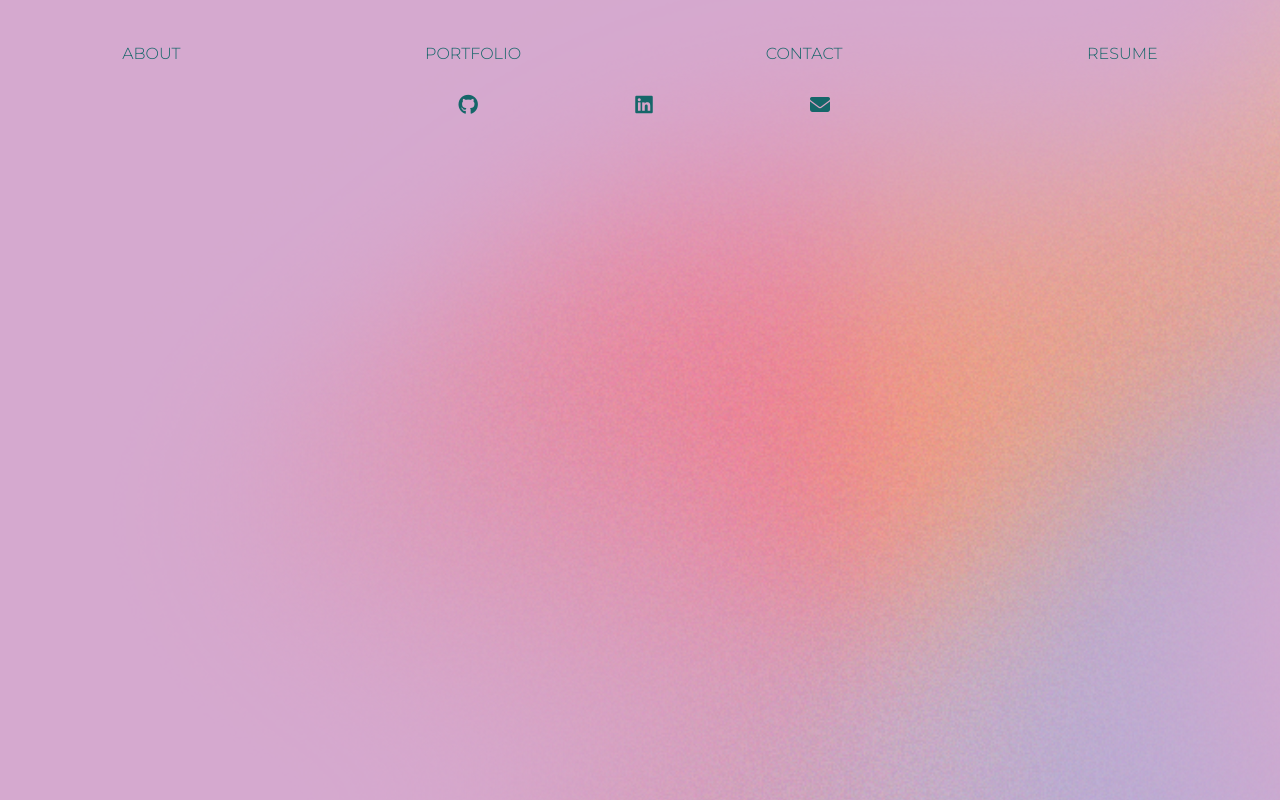
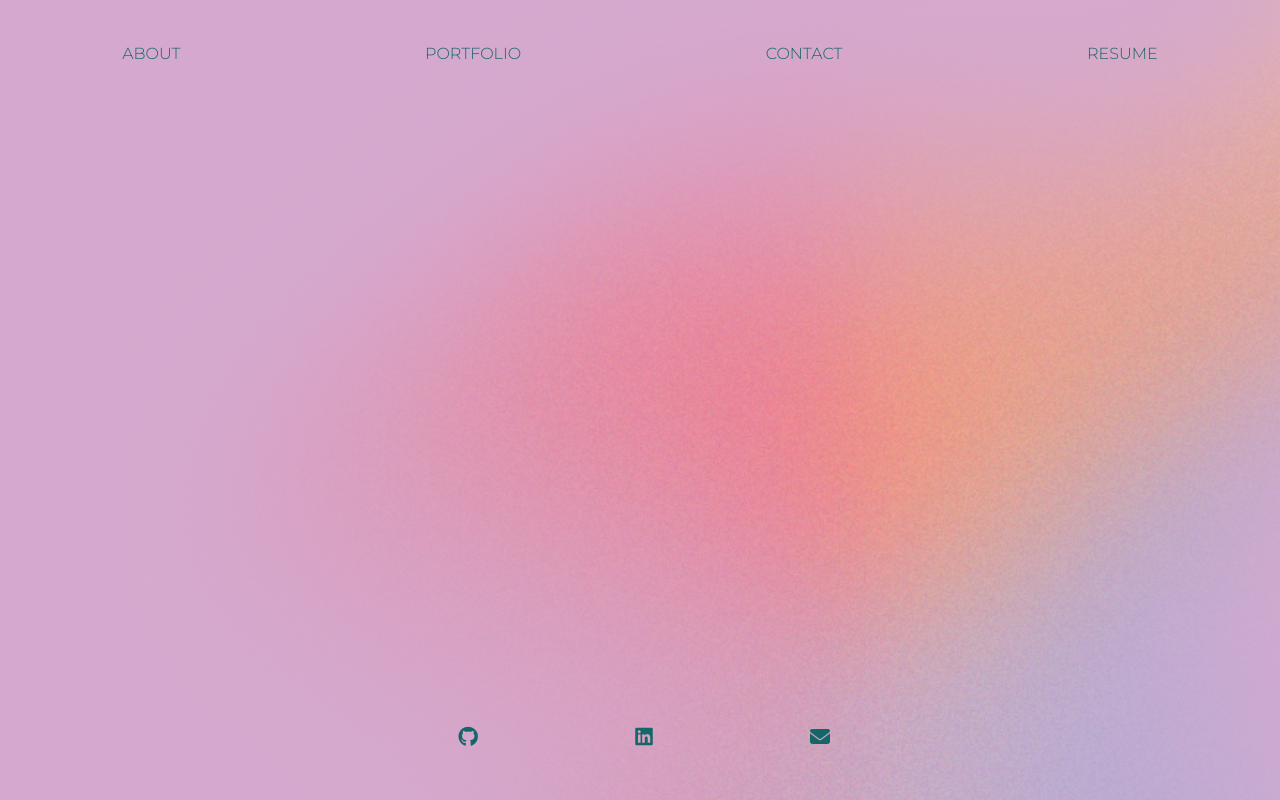
Before and after one commit to dneflas/react-portfolio, a React (Create React App) app: page / in a window 1280 px wide. Built offline with nearby package versions, Linux system fonts and the light colour scheme.

Commit message:
implement sticky footer

```diff
--- a/src/App.css
+++ b/src/App.css
@@ -125,6 +125,20 @@ nav a:hover {
   font-size: 1rem;
   font-style: italic;
   color: var(--dark);
+}
+
+#root {
+  display: flex;
+  flex-direction: column;
+  min-height: 100vh;
+}
+
+.main-content {
+  flex: 1;
+}
+
+.footer {
+  flex-shrink: 0;
 }
 
 .btn {
--- a/src/App.js
+++ b/src/App.js
@@ -20,7 +20,7 @@ function App() {
 
   return (
     <Router>
-      <div>
+      <div id="root">
         <Header
           currentSection={currentSection}
           setCurrentSection={setCurrentSection}
@@ -37,7 +37,7 @@ function App() {
           </Routes>
         </main>
 
-        <Footer></Footer>
+        <Footer className="footer"></Footer>
       </div>
     </Router>
   );
```
